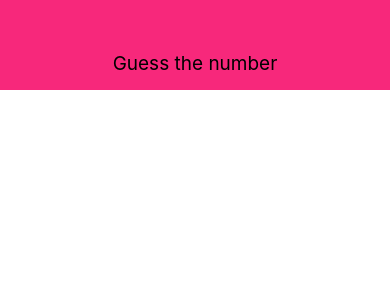
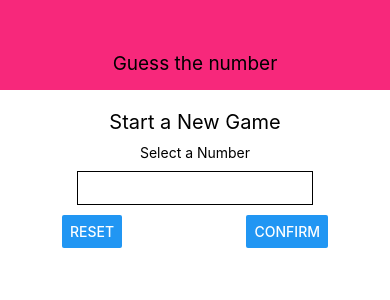
Before and after one commit to GuximS1/NumberGuess, a React Native app: screen / in a window 390 px wide. Shown: the top 300 px of the page. Built offline with nearby package versions, Linux system fonts and the light colour scheme.

Commit message:
Number Guess

```diff
--- a/App.js
+++ b/App.js
@@ -2,11 +2,13 @@
 import React from "react";
 import { StyleSheet, Text, View } from "react-native";
 import Header from "./components/Header";
+import StartGameScreen from "./screens/StartGameScreen";
 
 export default function App() {
   return (
     <View style={styles.screen}>
       <Header title="Guess the number" />
+      <StartGameScreen />
     </View>
   );
 }
--- /dev/null
+++ b/screens/StartGameScreen.js
@@ -0,0 +1,48 @@
+import React from "react";
+import { View, Text, StyleSheet, TextInput, Button } from "react-native";
+const StartGameScreen = (props) => {
+  return (
+    <View style={styles.screen}>
+      <Text style={styles.myTitle}>Start a New Game</Text>
+      <View style={styles.inputContainer}>
+        <Text>Select a Number</Text>
+        <TextInput style={styles.myTextInput} />
+        <View style={styles.buttonContainer}>
+          <Button title="Reset" onPress={() => {}} />
+          <Button title="Confirm" onPress={() => {}} />
+        </View>
+      </View>
+    </View>
+  );
+};
+
+const styles = StyleSheet.create({
+  screen: {
+    flex: 1,
+    padding: 10,
+    alignItems: "center",
+  },
+  myTextInput: {
+    borderWidth: 1,
+    width: 300,
+    maxWidth: "80%",
+    height: 34,
+    marginVertical: 10,
+  },
+  myTitle: {
+    fontSize: 20,
+    marginVertical: 10,
+  },
+  inputContainer: {
+    width: 300,
+    maxWidth: "80%",
+    alignItems: "center",
+  },
+  buttonContainer: {
+    flexDirection: "row",
+    width: "100%",
+    justifyContent: "space-between",
+    paddingHorizontal: 15,
+  },
+});
+export default StartGameScreen;
```
